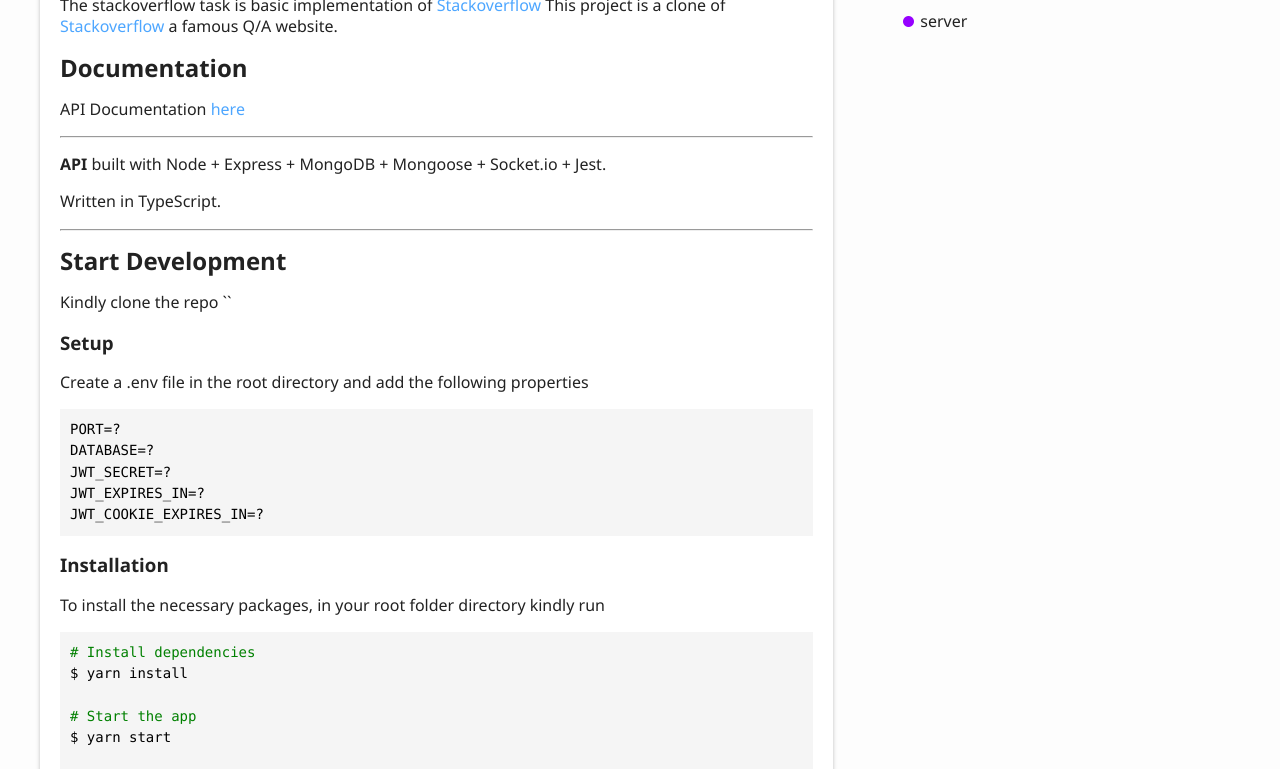
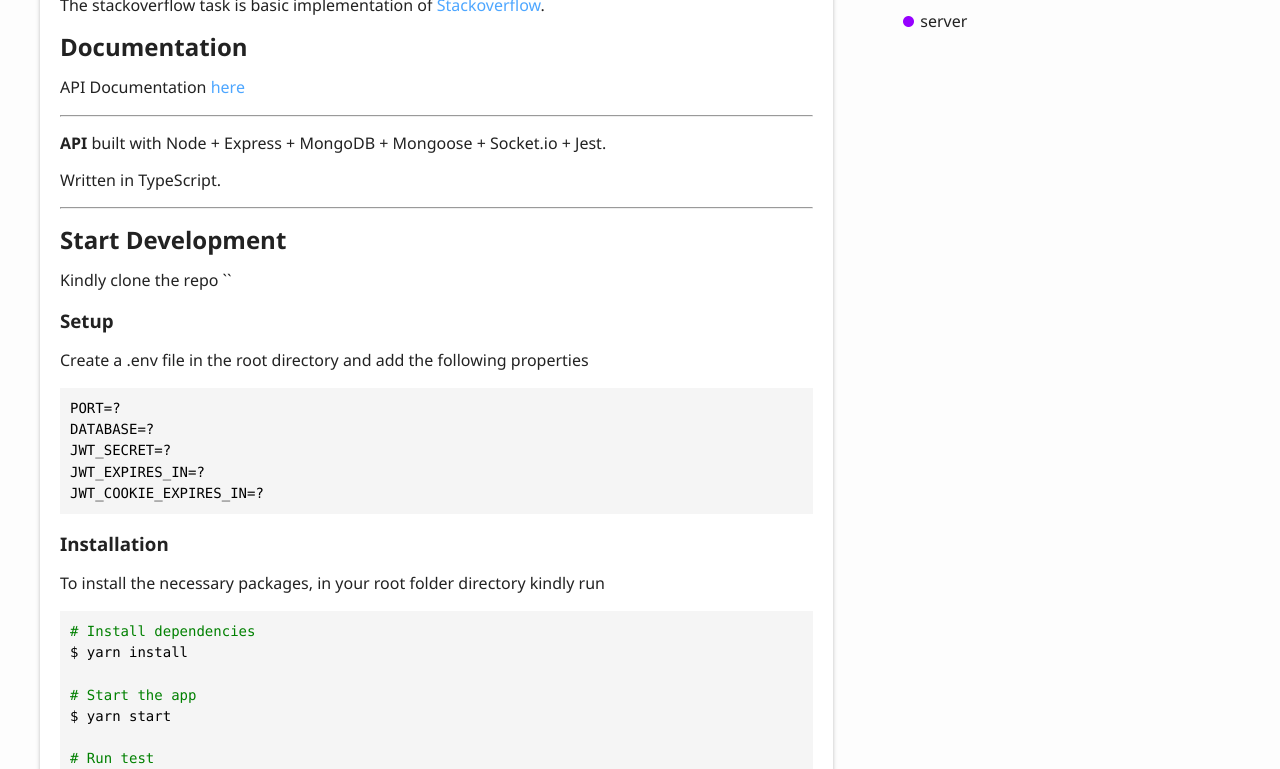
Before and after one commit to lorezi/stackoverflow, a plain HTML site: page index.html in a window 1280 px wide. Shown: the part 241-1010 px from the top of the page. Drawn offline with Linux system fonts and the light colour scheme.

Commit message:
Deploying to gh-pages from  @ 29ec12f1ba14c7b8f0577c30c6f02c90ede0480a 🚀

```diff
--- a/index.html
+++ b/index.html
@@ -61,8 +61,7 @@
 				<a href="#stackoverflow-documentation" id="stackoverflow-documentation" style="color: inherit; text-decoration: none;">
 					<h1>Stackoverflow Documentation</h1>
 				</a>
-				<p>The stackoverflow task is basic implementation of <a href="https://stackoverflow.com">Stackoverflow</a>
-				This project is a clone of <a href="https://stackoverflow.com">Stackoverflow</a> a famous Q/A website.</p>
+				<p>The stackoverflow task is basic implementation of <a href="https://stackoverflow.com">Stackoverflow</a>.</p>
 				<a href="#documentation" id="documentation" style="color: inherit; text-decoration: none;">
 					<h2>Documentation</h2>
 				</a>
```
Also changed, not shown: modules.html (+1 -1 lines).
